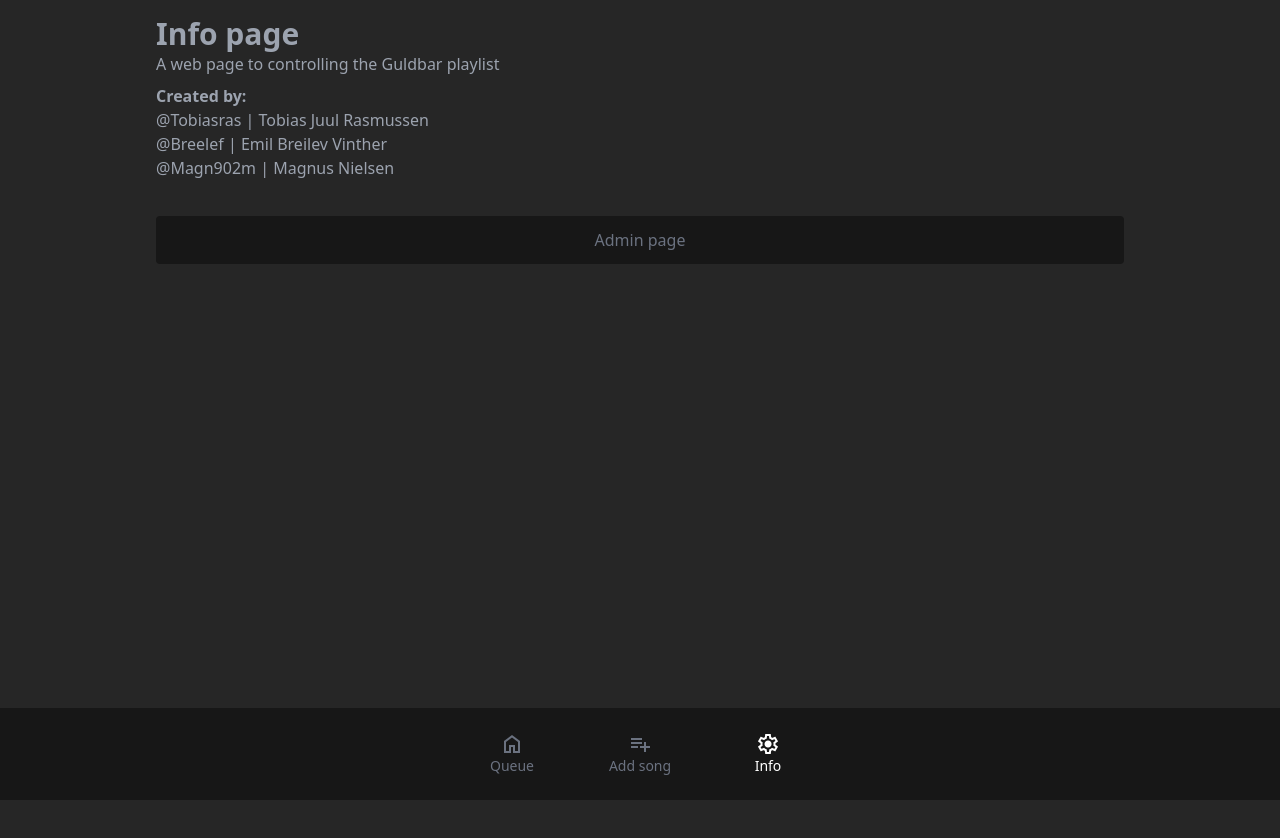
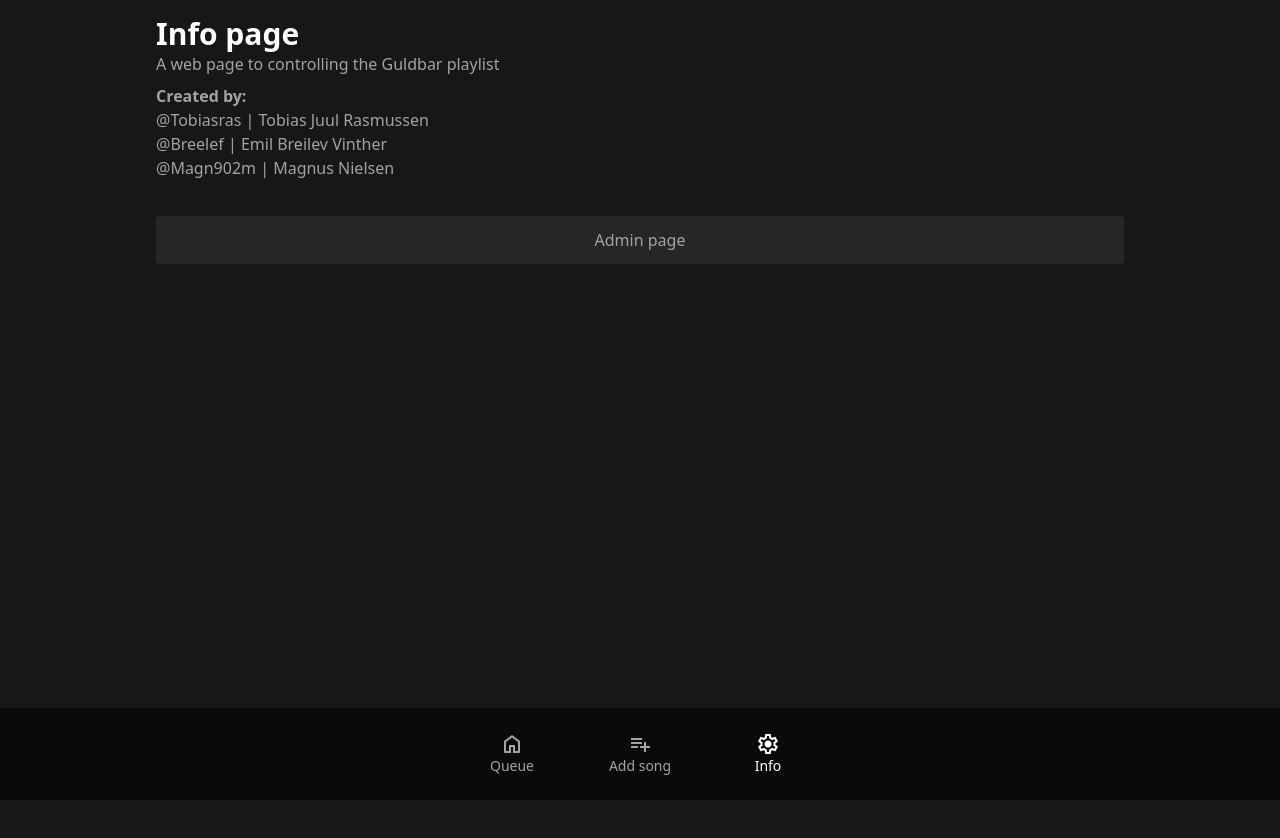
Before and after one commit to tobiasras/spotify_queue, a React (Create React App) app in the folder client/: page /info in a window 1280 px wide. Shown: the top 838 px of the page. Built offline with nearby package versions, Linux system fonts and the light colour scheme.

Commit message:
changed colors, to match the theme

```diff
--- a/client/src/components/Navbar.jsx
+++ b/client/src/components/Navbar.jsx
@@ -20,7 +20,7 @@ export const Navbar = () => {
     ];
 
     return (
-        <nav className="sticky bottom-0 z-50 col-[1/4] w-full bg-neutral-900 p-4">
+        <nav className="sticky bottom-0 z-50 col-[1/4] w-full bg-neutral-950 p-4">
             {/* <ul className="grid grid-cols-3 mx-auto max-w-lg font-medium"> */}
             <ul className="flex justify-center font-medium">
                 {navItems.map((items, index) => (
@@ -30,7 +30,7 @@ export const Navbar = () => {
                             // hover:bg-neutral-950
                             className={({ isActive, isPending }) =>
                                 (isPending ? "pending" : isActive ? "active " : "") +
-                                "text-gray-500 flex flex-col items-center justify-center p-2 group"
+                                "text-neutral-400 flex flex-col items-center justify-center p-2 group"
                             }
                         >
                             <span className="w-6 h-6 group-hover:text-white material-symbols-outlined">
--- a/client/src/components/Searchbar.jsx
+++ b/client/src/components/Searchbar.jsx
@@ -18,7 +18,7 @@ export const Search = (props) => {
     return (
         <>
             <div className="sticky top-0 z-10 w-full" id="searchfield_box">
-                <div className="rounded-full bg-zinc-900 px-6 py-3 flex gap-4">
+                <div className="rounded-full bg-neutral-800 px-6 py-3 flex gap-4">
                     <svg xmlns="http://www.w3.org/2000/svg" fill="none" viewBox="0 0 24 24" strokeWidth="1.5" stroke="currentColor" className="w-6 h-6">
                     <path strokeLinecap="round" strokeLinejoin="round" d="M21 21l-5.197-5.197m0 0A7.5 7.5 0 105.196 5.196a7.5 7.5 0 0010.607 10.607z"></path>
                     </svg>
--- a/client/src/index.css
+++ b/client/src/index.css
@@ -3,7 +3,8 @@
 @tailwind utilities;
 
 body {
-    background-color: rgb(38 38 38);
+    /* background-color: rgb(38 38 38); */
+    background-color: #171717;
 }
 
 .active {
--- a/client/src/pages/FrontpagePage.jsx
+++ b/client/src/pages/FrontpagePage.jsx
@@ -28,7 +28,7 @@ const FrontpagePage = () => {
                 <section>
                     <h1 className="text-4xl">Queue</h1>
                     {/* bg-gradient-to-b from-yellow-500 to-neutral-800 */}
-                    <article className="">
+                    <article className="flex flex-col gap-4 rounded-md">
                         <h2 className="text-2xl text-neutral-400">Now playing</h2>
                         <CurrentTrack socket={socketRef} />
                     </article>
--- a/client/src/pages/InfoPage.jsx
+++ b/client/src/pages/InfoPage.jsx
@@ -4,8 +4,8 @@ import { BaseLayout } from "../layouts/BaseLayout";
 const InfoPage = () => {
     return (
         <BaseLayout>
-            <div className="mb-5 text-gray-400">
-                <h1 className="text-3xl font-bold">Info page</h1>
+            <div className="mb-5 text-neutral-400">
+                <h1 className="text-3xl font-bold text-white">Info page</h1>
                 <p>A web page to controlling the Guldbar playlist</p>
 
                 <p className="mt-2 font-bold flex flex-col">Created by:</p>
@@ -25,8 +25,10 @@ const InfoPage = () => {
             </div>
 
             <div className="flex justify-center">
-                <Link className="w-full bg-neutral-900 rounded" to="/admin">
-                    <p className="p-3 text-gray-500 font-medium text-center">Admin page</p>
+                <Link className="w-full bg-neutral-800 rounded" to="/admin">
+                    <p className="p-3 text-neutral-400 hover:text-white font-medium text-center">
+                        Admin page
+                    </p>
                 </Link>
             </div>
         </BaseLayout>
```
